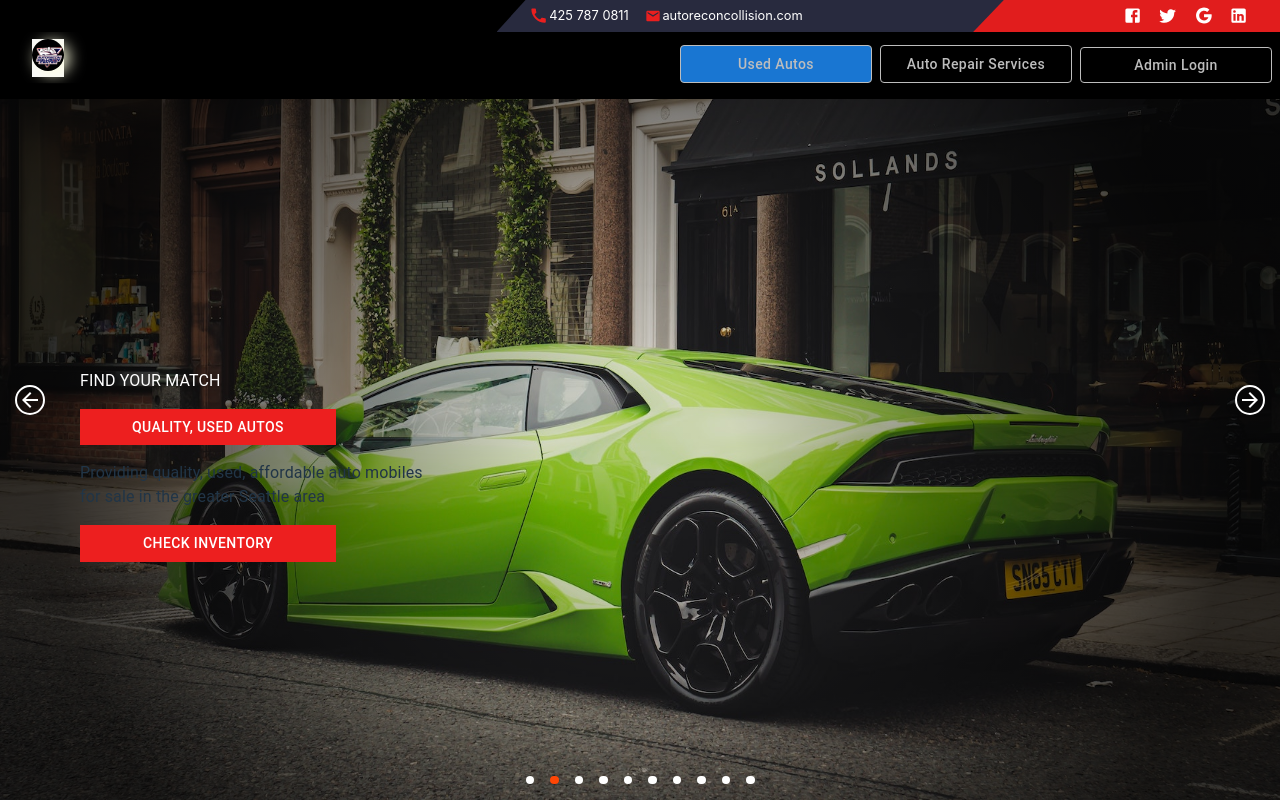
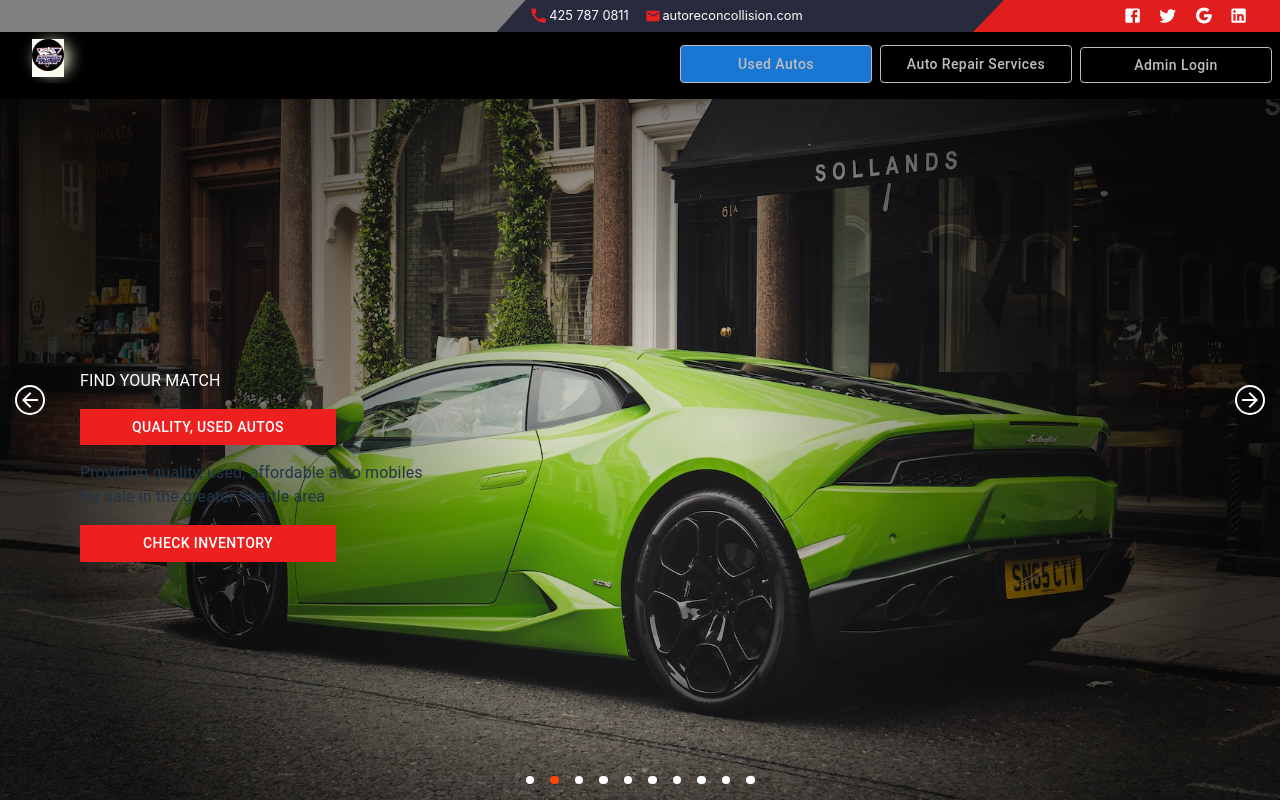
Before and after one commit to pflaquer/car-dealership, a React (Vite) app: page / in a window 1280 px wide. Shown: the top 802 px of the page. Built offline with nearby package versions, Linux system fonts and the light colour scheme.

Commit message:
Update MainMenu.tsx

```diff
--- a/src/components/MainMenu/MainMenu.tsx
+++ b/src/components/MainMenu/MainMenu.tsx
@@ -37,7 +37,7 @@ function MainMenu() {
               sx={{
                 height: "2rem",
                 flexGrow:{md: 3.4, lg: 2},
-                bgcolor: "#000000",
+                bgcolor: "gray",
                 clipPath: "polygon(0 0, 100% 0, 96% 100%, 0% 100%)",
                 mr: {md: 0, lg: -5},
                 px: 4,
```
